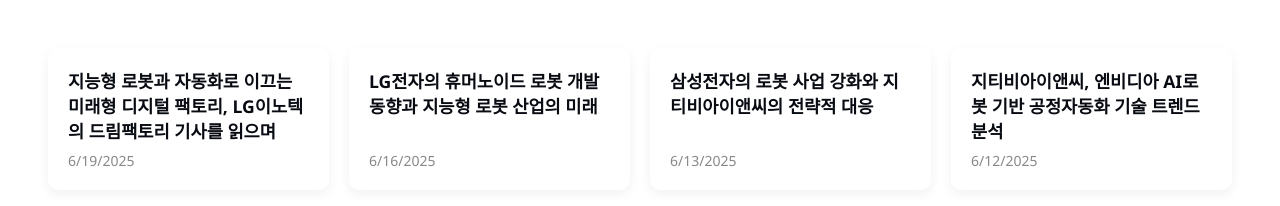
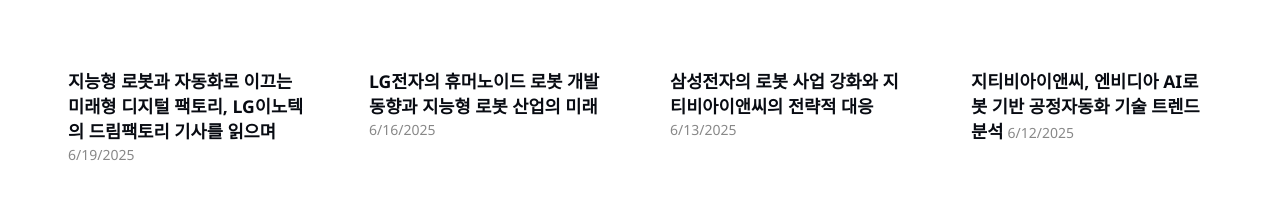
Before and after one commit to GTBMarcom/naver-blog-feed, a website: page index.html in a window 1280 px wide. Drawn offline with Linux system fonts and the light colour scheme.

Commit message:
Update index.html

```diff
--- a/index.html
+++ b/index.html
@@ -20,10 +20,10 @@
     }
     .item {
       background-color: white;
-      border-radius: 10px;
-      box-shadow: 0 4px 12px rgba(0, 0, 0, 0.06);
+      border-radius: 0;
+      box-shadow: none;
       padding: 20px;
-      transition: transform 0.2s, box-shadow 0.2s;
+      transition: transform 0.2s
       display: flex;
       flex-direction: column;
       justify-content: space-between;
```
